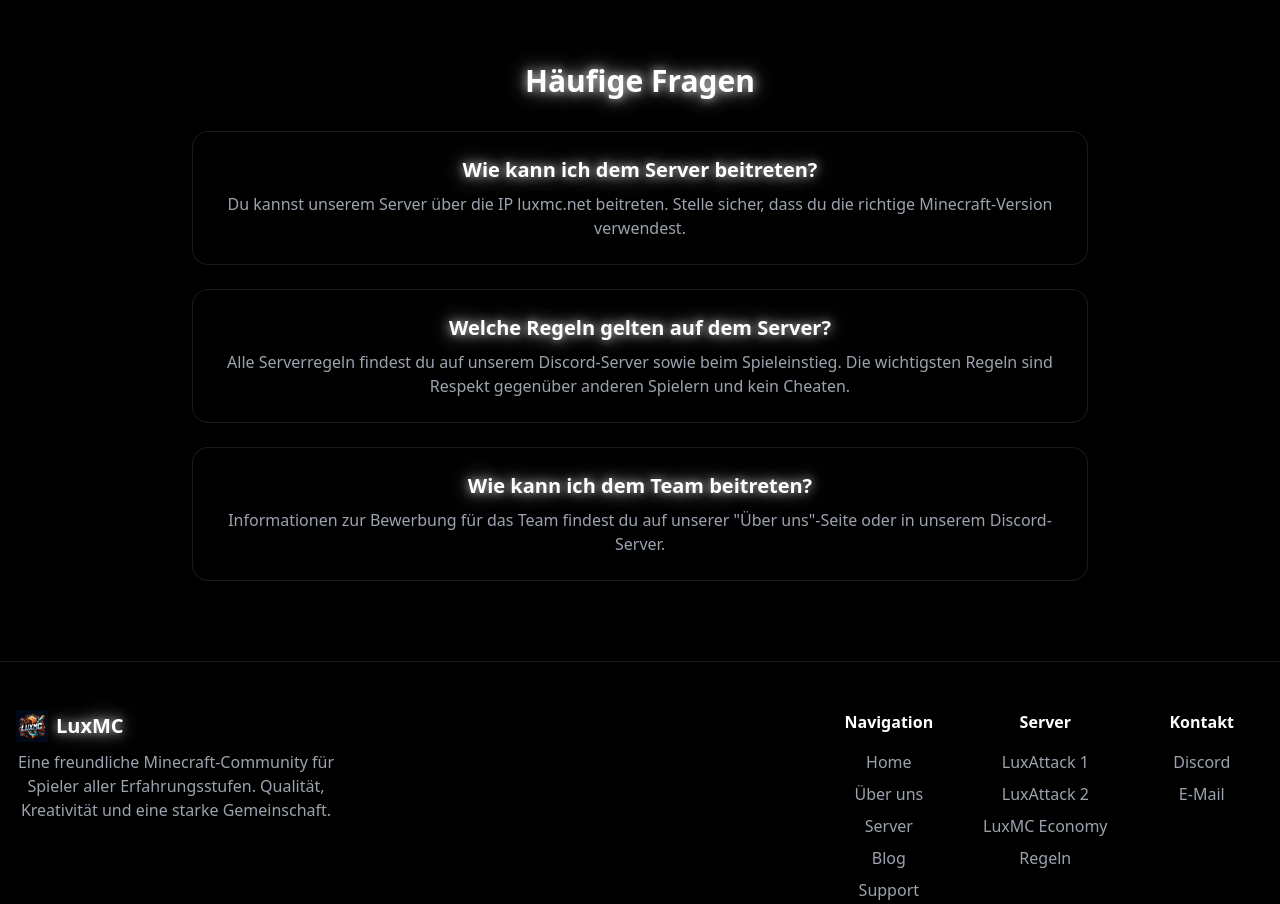
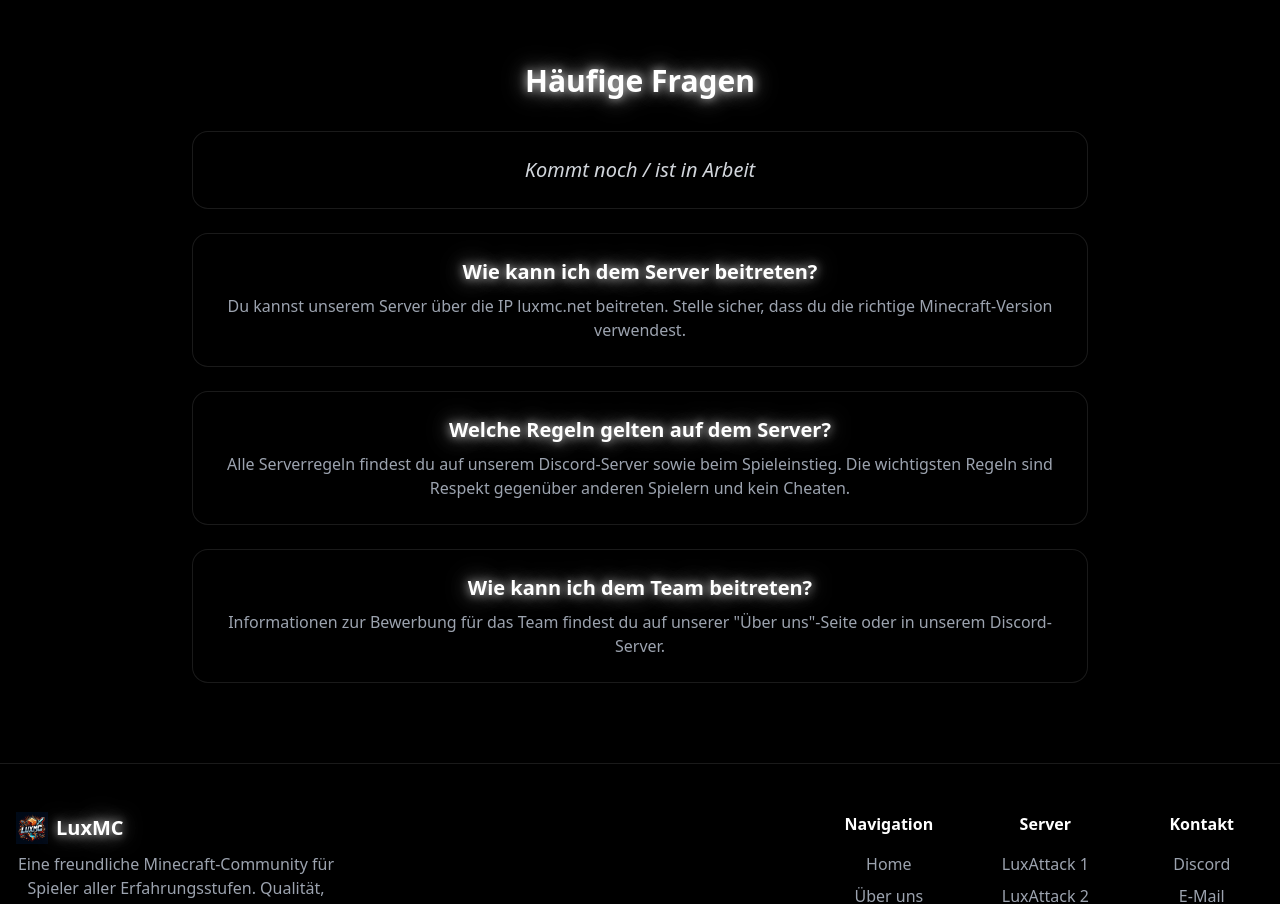
Before and after one commit to PirCraft24/LuxMC.site, a React (Vite) app: page /support in a window 1280 px wide. Shown: the part 808-1712 px from the top of the page. Built offline with nearby package versions, Linux system fonts and the light colour scheme.

Commit message:
Update FAQ section on support page
Added "Comes soon / is in progress" message to the FAQ section on the support page.

```diff
--- a/src/pages/Support.tsx
+++ b/src/pages/Support.tsx
@@ -66,6 +66,9 @@ const Support = () => {
             {/* FAQ Section */}
             <div className="mt-16">
               <h2 className="text-3xl font-bold mb-8 glow-text text-center">Häufige Fragen</h2>
+              <div className="glass-panel p-6 text-center mb-6">
+                <p className="text-xl text-gray-300 italic">Kommt noch / ist in Arbeit</p>
+              </div>
               <div className="space-y-6">
                 <div className="glass-panel p-6">
                   <h3 className="text-xl font-semibold mb-2 glow-text">Wie kann ich dem Server beitreten?</h3>
```
